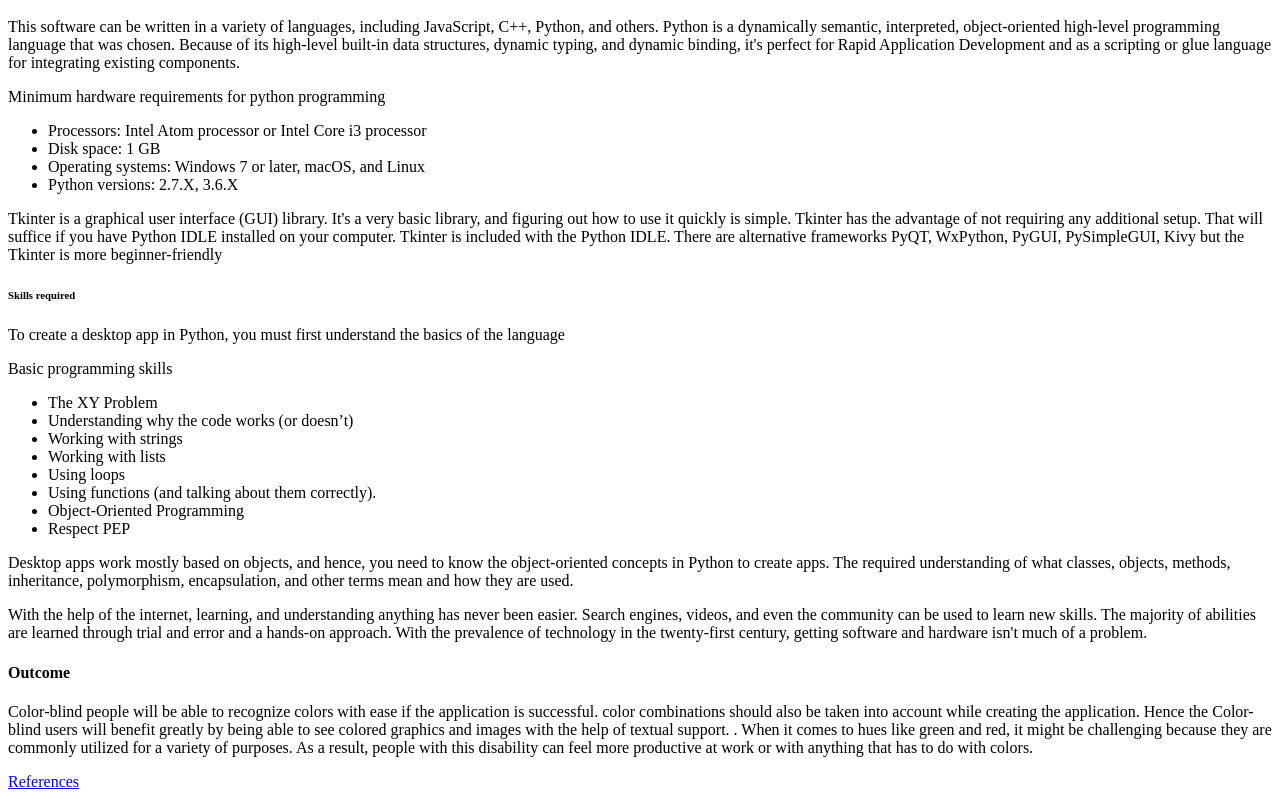
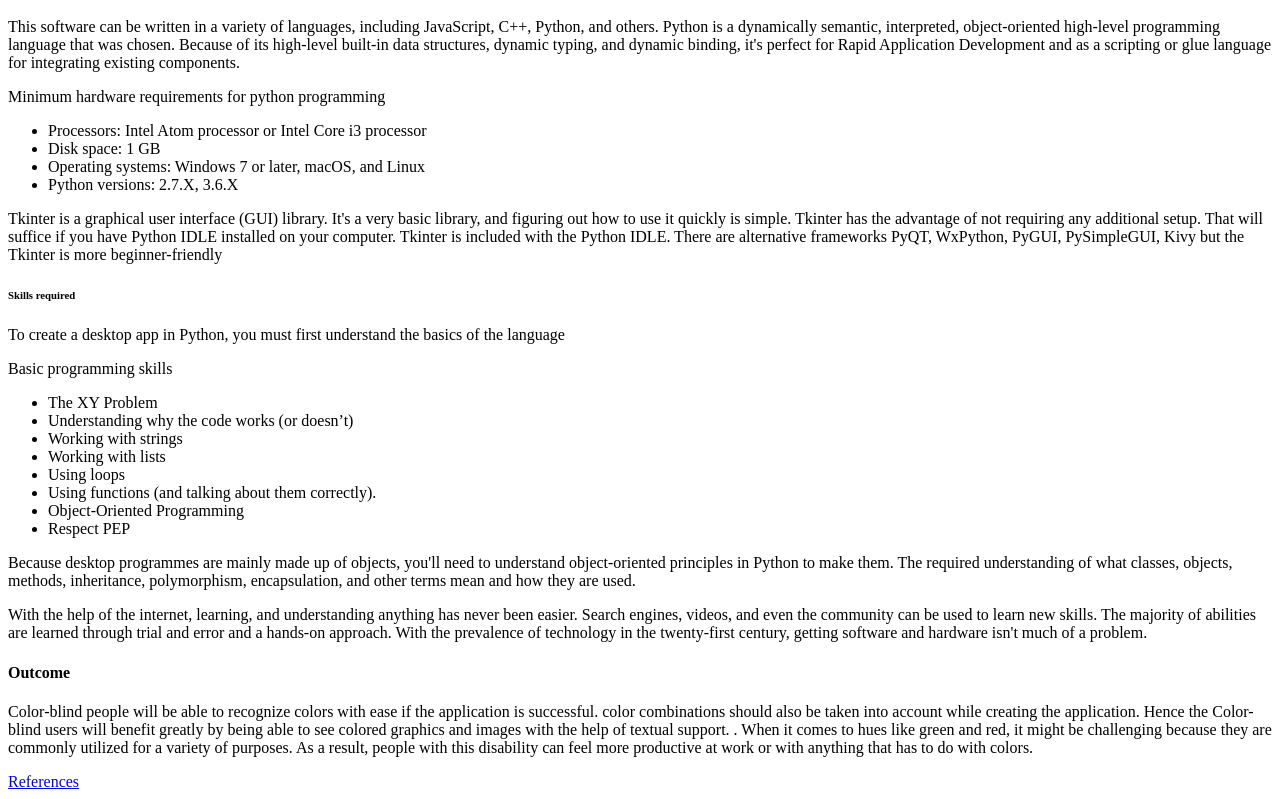
Before and after one commit to Kradco/MyProfile1, a plain HTML site: page index.html in a window 1280 px wide. Shown: the part 3969-4768 px from the top of the page. Drawn offline with Linux system fonts and the light colour scheme.

Commit message:
Update index.html

```diff
--- a/index.html
+++ b/index.html
@@ -164,7 +164,7 @@ It can assist in identifying strengths and weaknesses in specific areas, and wit
 <li>Object-Oriented Programming</li>
 <li>Respect PEP</li>
 </ul>
-<p>Desktop apps work mostly based on objects, and hence, you need to know the object-oriented concepts in Python to create apps. The required understanding of what classes, objects, methods, inheritance, polymorphism, encapsulation, and other terms mean and how they are used.</p>
+<p>Because desktop programmes are mainly made up of objects, you'll need to understand object-oriented principles in Python to make them. The required understanding of what classes, objects, methods, inheritance, polymorphism, encapsulation, and other terms mean and how they are used.</p>
 <p>With the help of the internet, learning, and understanding anything has never been easier. Search engines, videos, and even the community can be used to learn new skills. The majority of abilities are learned through trial and error and a hands-on approach. With the prevalence of technology in the twenty-first century, getting software and hardware isn't much of a problem.</p>
 <h4>Outcome </h4>
 <p>Color-blind people will be able to recognize colors with ease if the application is successful. color combinations should also be taken into account while creating the application. Hence the Color-blind users will benefit greatly by being able to see colored graphics and images with the help of textual support. . When it comes to hues like green and red, it might be challenging because they are commonly utilized for a variety of purposes. As a result, people with this disability can feel more productive at work or with anything that has to do with colors.</p>
```
